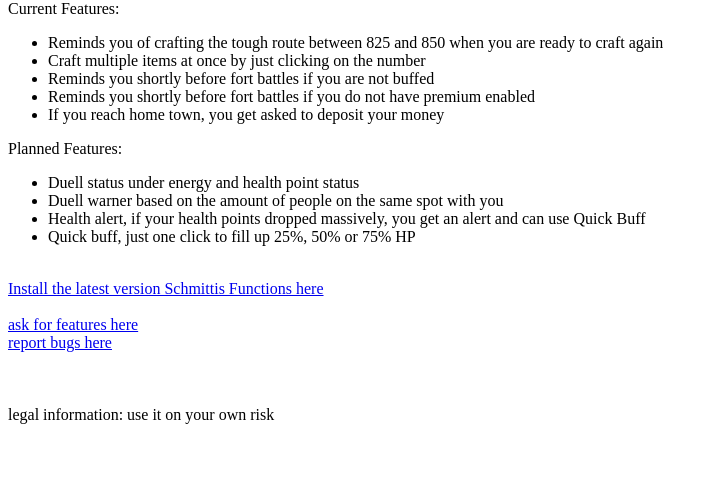
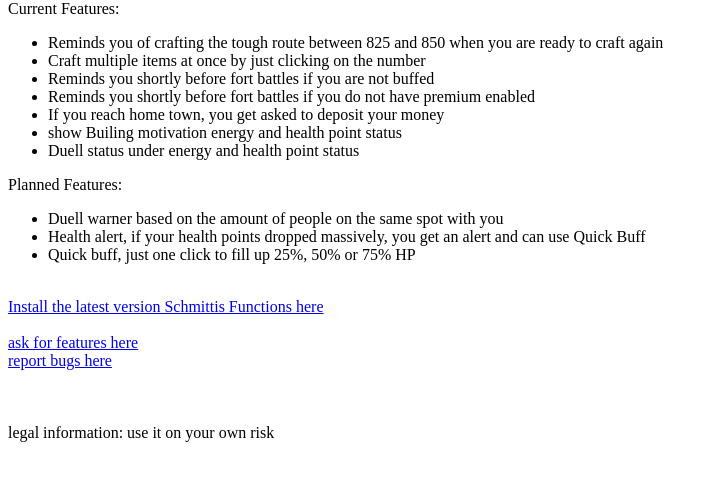
Before and after one commit to s-schmitti/TW-Schmittis_Functions, a plain HTML site: page index.html in a window 1280 px wide. Shown: the part 66-546 px from the top of the page, without its empty margins (0-718 px from the left). Drawn offline with Linux system fonts and the light colour scheme.

Commit message:
Update index.html

```diff
--- a/index.html
+++ b/index.html
@@ -12,10 +12,11 @@
       <li> Reminds you shortly before fort battles if you are not buffed</li>
       <li> Reminds you shortly before fort battles if you do not have premium enabled</li>
       <li> If you reach home town, you get asked to deposit your money</li>
+      <li> show Builing motivation energy and health point status </li>
+      <li> Duell status under energy and health point status </li>
     </ul>
     Planned Features:
     <ul>
-      <li> Duell status under energy and health point status </li>
       <li> Duell warner based on the amount of people on the same spot with you </li>
       <li> Health alert, if your health points dropped massively, you get an alert and can use Quick Buff </li>
       <li> Quick buff, just one click to fill up 25%, 50% or 75% HP </li>
```
